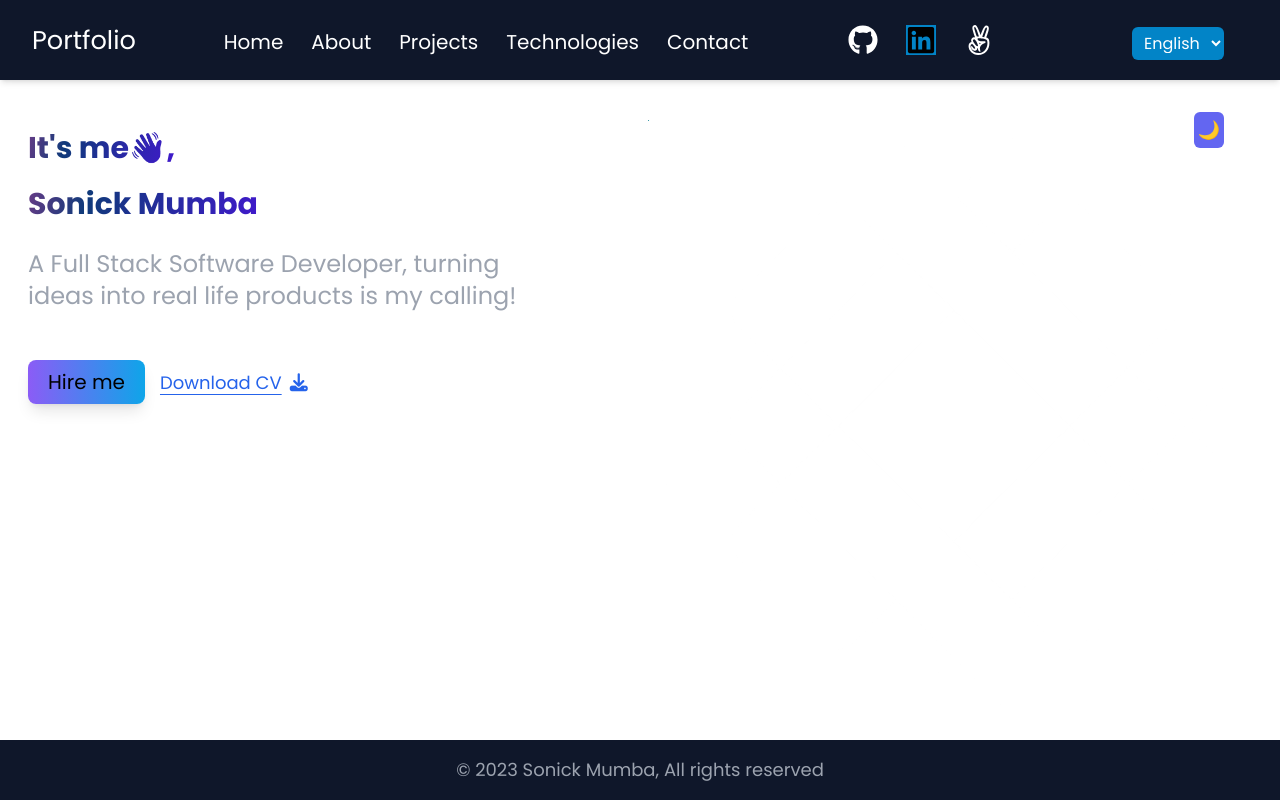
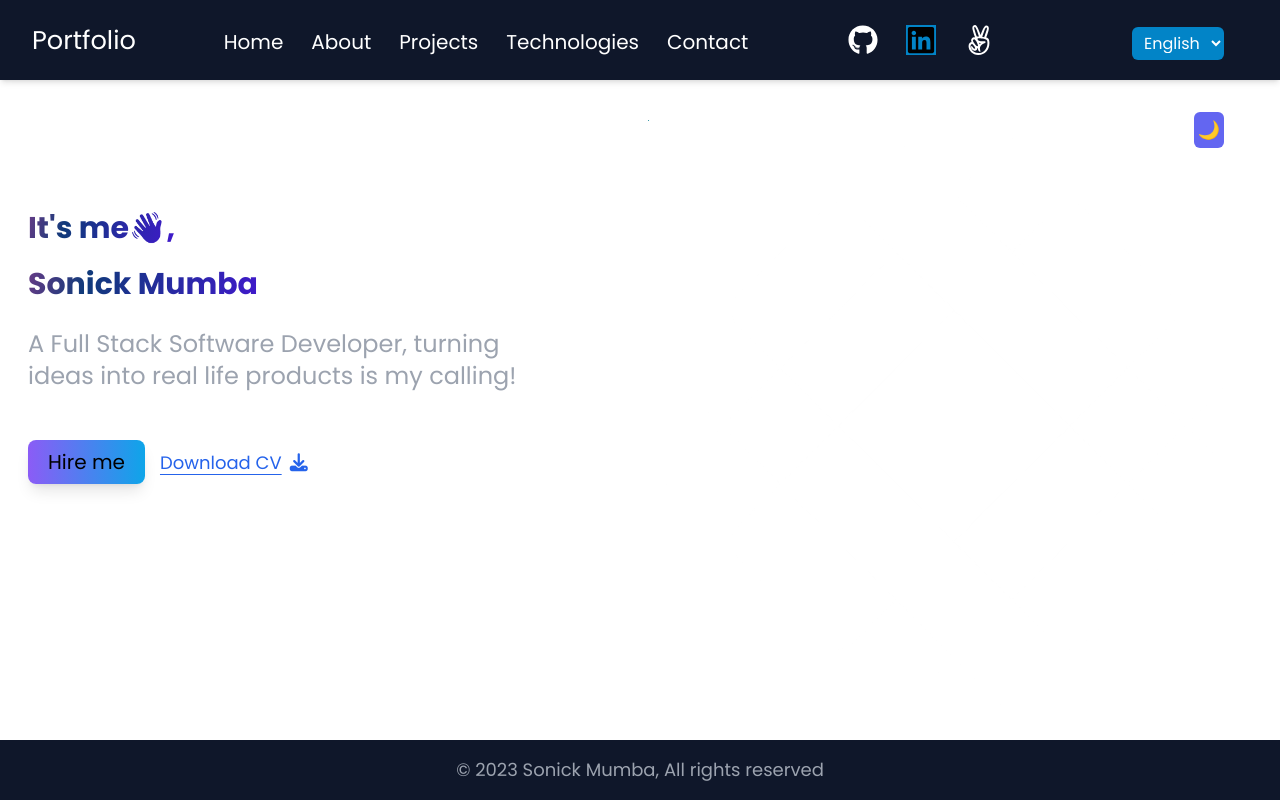
Before and after one commit to Sonickmumba/sonick-portifolio, a React (Vite) app: page / in a window 1280 px wide. Shown: the top 800 px of the page. Built offline with nearby package versions, Linux system fonts and the light colour scheme.

Commit message:
Add margin top to the home component

```diff
--- a/src/components/main/Home.jsx
+++ b/src/components/main/Home.jsx
@@ -8,7 +8,7 @@ const Home = () => {
     <>
       <section className="md:flex md:flex-row md:gap-4 md:justify-between" id="home">
         <div className="top-section md:w-1/2">
-          <section className="introduction">
+          <section className="introduction my-20">
             <h2 className="my-name">It&apos;s me👋, </h2>
             <h2 className="my-name">Sonick Mumba</h2>
             <h2 className="my-ability text-gray-400 text-2xl pb-4 text-balance animate__animated animate__slideInLeft animate__slow">
```
